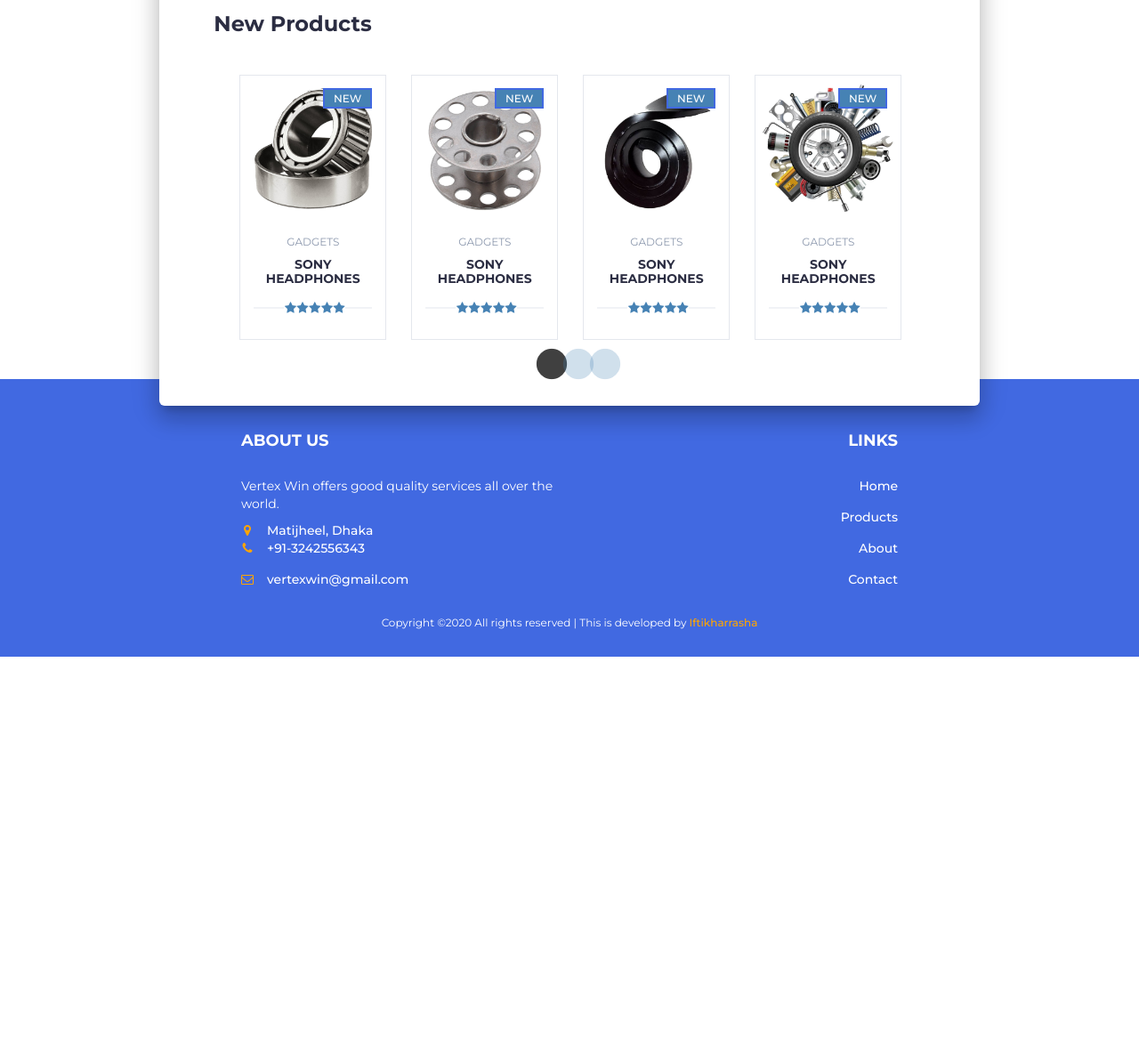
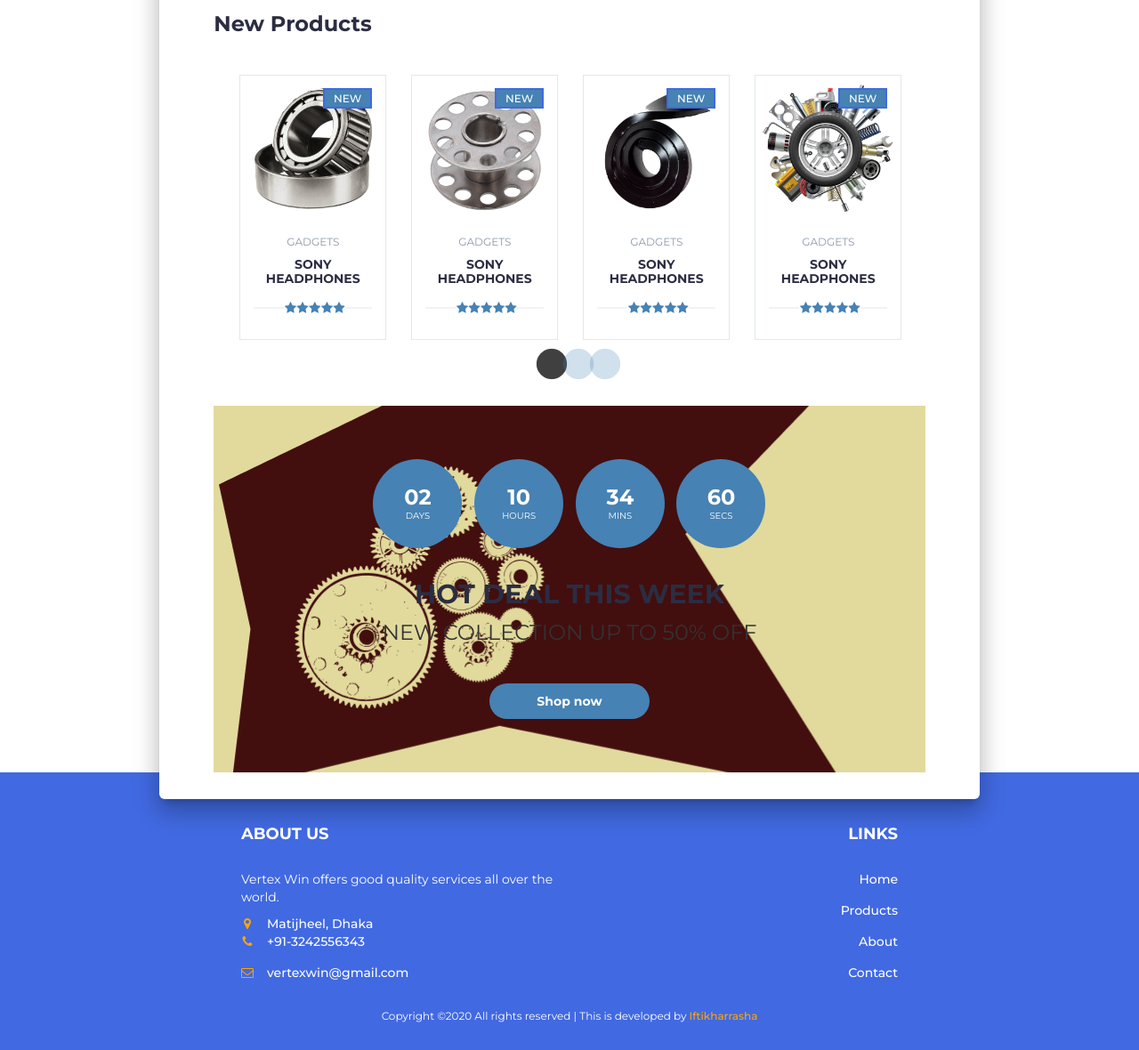
Before and after one commit to iftikharrasha/vertexwin-machinery-website-management, a PHP site: page / in a window 1280 px wide. Shown: the part 1254-2434 px from the top of the page at 89% size. Before the commit the page ends 1992 px from the top, so only its background shows below. Run offline with PHP 8.4, Linux system fonts and the light colour scheme.

Commit message:
hot deal section added

```diff
--- a/css/style.css
+++ b/css/style.css
@@ -372,6 +372,11 @@ ul, ol {
     border-radius: 40px;
 }
 
+.more-btn button:hover{
+    background: orange;
+    color: black;
+}
+
 .more-btn button:focus{
 	outline: none;
 }
@@ -544,6 +549,7 @@ ul, ol {
 /*----------------------------*\
 	slick Dots
 \*----------------------------*/
+
 .slick-dots li button {
     background: #4682b400;
 }
@@ -557,3 +563,59 @@ ul, ol {
     font-size: 40px;
     color: steelblue;
 }
+
+/*----------------------------*\
+	Hot Deals
+\*----------------------------*/
+
+.hot-deal {
+	  text-align: center;
+	  background-image: url(../resource/img/hotdeal.png);
+	  padding: 60px 0px;
+}
+
+.hot-deal .countdown {
+	  margin-bottom: 30px;
+}
+
+.hot-deal .countdown>li {
+  position: relative;
+  display: inline-block;
+  width: 100px;
+  height: 100px;
+  background: steelblue;
+  text-align: center;
+  border-radius: 50%;
+  margin: 0px 5px;
+}
+
+.hot-deal .countdown>li>div {
+  position: absolute;
+  left: 0;
+  right: 0;
+  top: 50%;
+  -webkit-transform: translateY(-50%);
+  -ms-transform: translateY(-50%);
+  transform: translateY(-50%);
+}
+
+.hot-deal .countdown>li>div h3 {
+  color: #FFF;
+  margin-bottom: 0px;
+}
+
+.hot-deal .countdown>li>div span {
+  display: block;
+  font-size: 10px;
+  text-transform: uppercase;
+  color: #FFF;
+}
+
+.hot-deal p {
+  text-transform: uppercase;
+  font-size: 24px;
+}
+
+.hot-deal .cta-btn {
+  margin-top: 15px;
+}
--- a/includes/body.php
+++ b/includes/body.php
@@ -375,4 +375,46 @@
 				</div>
 		  </div>
 		  </section>
+
+		  <section class="section">
+				<div class="container">
+					<div class="row">
+						<div class="col-xs-12">
+							<div class="hot-deal">
+								<ul class="countdown">
+									<li>
+										<div>
+											<h3>02</h3>
+											<span>Days</span>
+										</div>
+									</li>
+									<li>
+										<div>
+											<h3>10</h3>
+											<span>Hours</span>
+										</div>
+									</li>
+									<li>
+										<div>
+											<h3>34</h3>
+											<span>Mins</span>
+										</div>
+									</li>
+									<li>
+										<div>
+											<h3>60</h3>
+											<span>Secs</span>
+										</div>
+									</li>
+								</ul>
+								<h2 class="text-uppercase">hot deal this week</h2>
+								<p>New Collection Up to 50% OFF</p>
+								<div class="more-btn">
+									<a href="store.php"><button>Shop now</button></a>
+								</div>
+							</div>
+						</div>
+					</div>
+				</div>
+		  </section>
 </div>
```
Also changed, not shown: resource/img/hotdeal.png (added).
